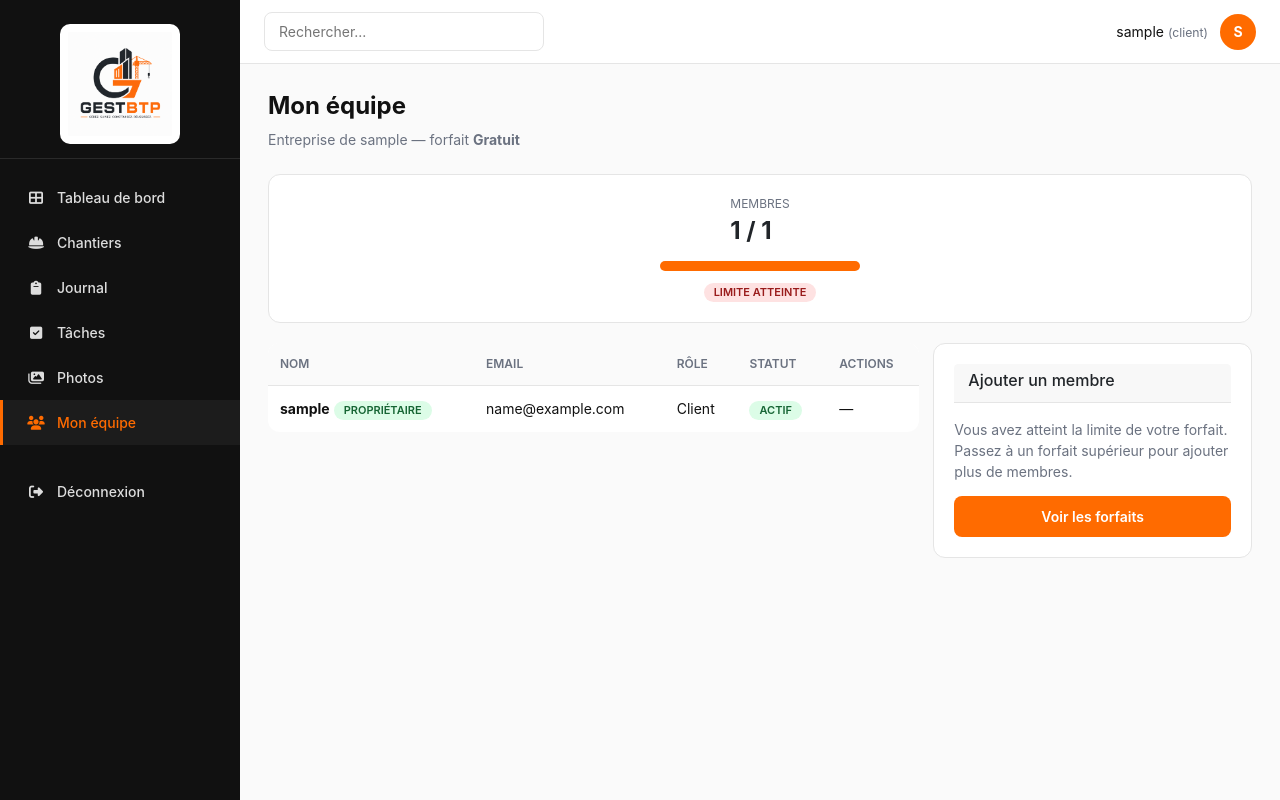
After one commit to danielzehima/gestbtp, a Flask app: page /equipe/ in a window 1280 px wide. The commit adds this page. Run offline with Flask 3, Linux system fonts and the light colour scheme; the visitor is signed in with stand-in values (Sample User, id 1); data comes from the database, SQL or seed files in the repository.

Commit message:
Team management: company owners add/remove members within plan seat limit
- New team blueprint (/equipe): owner adds members (role + initial password),
  attached to the company; remove members (deactivate + detach)
- Enforces max_utilisateurs per plan via can_add_user; seat gauge in UI
- Sidebar: 'Mon équipe' for non-admin, 'Abonnés' for admin

Co-Authored-By: Claude Opus 4.8 <noreply@anthropic.com>

```diff
--- a/app/__init__.py
+++ b/app/__init__.py
@@ -53,6 +53,7 @@ def create_app(config_name='development'):
     from app.taches.routes import taches_bp
     from app.photos.routes import photos_bp
     from app.pdf.routes import pdf_bp
+    from app.team.routes import team_bp
 
     app.register_blueprint(auth_bp, url_prefix='/auth')
     app.register_blueprint(dashboard_bp)
@@ -61,6 +62,7 @@ def create_app(config_name='development'):
     app.register_blueprint(taches_bp, url_prefix='/taches')
     app.register_blueprint(photos_bp, url_prefix='/photos')
     app.register_blueprint(pdf_bp, url_prefix='/pdf')
+    app.register_blueprint(team_bp)
 
     # Blueprints API REST (CSRF désactivé pour API JWT)
     from app.api.auth_api import auth_api
--- /dev/null
+++ b/app/team/forms.py
@@ -0,0 +1,15 @@
+from flask_wtf import FlaskForm
+from wtforms import StringField, PasswordField, SelectField, SubmitField
+from wtforms.validators import DataRequired, Email, Length, Optional
+
+
+class MembreForm(FlaskForm):
+    nom = StringField('Nom complet', validators=[DataRequired(), Length(2, 120)])
+    email = StringField('Email', validators=[DataRequired(), Email()])
+    telephone = StringField('Téléphone', validators=[Optional()])
+    role = SelectField('Rôle', choices=[
+        ('conducteur', 'Conducteur de travaux'),
+        ('client', 'Client'),
+    ])
+    password = PasswordField('Mot de passe initial', validators=[DataRequired(), Length(min=8)])
+    submit = SubmitField('Ajouter le membre')
--- /dev/null
+++ b/app/team/routes.py
@@ -0,0 +1,82 @@
+"""Gestion de l'équipe d'une entreprise (compte/tenant).
+
+Le propriétaire d'une entreprise peut ajouter / retirer des membres, dans la
+limite d'utilisateurs autorisée par son forfait (max_utilisateurs).
+"""
+from flask import Blueprint, render_template, redirect, url_for, flash, request, abort
+from flask_login import login_required, current_user
+from app.extensions import db
+from app.models.user import User, RoleEnum
+from app.services.compte_service import get_or_create_compte
+from app.utils.plans import can_add_user, plan_limit, get_compte
+from app.team.forms import MembreForm
+
+team_bp = Blueprint('team', __name__, url_prefix='/equipe')
+
+
+def _is_owner(user, compte):
+    return compte and compte.owner_id == user.id
+
+
+@team_bp.route('/', methods=['GET', 'POST'])
+@login_required
+def index():
+    # L'admin opérateur n'a pas d'entreprise : on le renvoie vers les abonnés
+    if current_user.role == RoleEnum.ADMIN:
+        return redirect(url_for('dashboard.abonnes'))
+
+    compte = get_or_create_compte(current_user)
+    owner = _is_owner(current_user, compte)
+    form = MembreForm()
+
+    if form.validate_on_submit():
+        if not owner:
+            flash("Seul le propriétaire de l'entreprise peut ajouter des membres.", 'danger')
+            return redirect(url_for('team.index'))
+        if not can_add_user(current_user):
+            limite = plan_limit(current_user, 'max_utilisateurs')
+            flash(f"Limite d'utilisateurs atteinte pour votre forfait ({limite}). "
+                  "Passez à un forfait supérieur pour ajouter plus de membres.", 'warning')
+            return redirect(url_for('team.index'))
+        if User.query.filter_by(email=form.email.data.lower()).first():
+            flash("Cet email est déjà utilisé.", 'danger')
+            return redirect(url_for('team.index'))
+
+        membre = User(
+            nom=form.nom.data,
+            email=form.email.data.lower(),
+            telephone=form.telephone.data,
+            role=RoleEnum(form.role.data),
+            compte_id=compte.id,
+        )
+        membre.set_password(form.password.data)
+        db.session.add(membre)
+        db.session.commit()
+        flash(f"{membre.nom} a été ajouté à votre équipe.", 'success')
+        return redirect(url_for('team.index'))
+
+    membres = compte.membres.order_by(User.date_creation.asc()).all()
+    limite = plan_limit(current_user, 'max_utilisateurs')
+    return render_template('team/index.html',
+                           compte=compte, membres=membres, form=form,
+                           owner=owner, limite=limite,
+                           places_utilisees=len(membres),
+                           peut_ajouter=can_add_user(current_user))
+
+
+@team_bp.route('/<int:id>/retirer', methods=['POST'])
+@login_required
+def retirer(id):
+    compte = get_compte(current_user)
+    if not _is_owner(current_user, compte):
+        abort(403)
+    membre = User.query.get_or_404(id)
+    # garde-fous : pas soi-même, pas un membre d'une autre entreprise, pas le propriétaire
+    if membre.id == current_user.id or membre.compte_id != compte.id or membre.id == compte.owner_id:
+        flash("Ce membre ne peut pas être retiré.", 'danger')
+        return redirect(url_for('team.index'))
+    membre.compte_id = None
+    membre.actif = False
+    db.session.commit()
+    flash(f"{membre.nom} a été retiré de l'équipe.", 'info')
+    return redirect(url_for('team.index'))
--- a/app/templates/base.html
+++ b/app/templates/base.html
@@ -21,6 +21,11 @@
       <a href="{{ url_for('journal.liste') }}" class="{{ 'active' if 'journal' in (request.endpoint or '') }}"><i class="fas fa-clipboard"></i> Journal</a>
       <a href="{{ url_for('taches.liste') }}" class="{{ 'active' if 'taches' in (request.endpoint or '') }}"><i class="fas fa-check-square"></i> Tâches</a>
       <a href="{{ url_for('photos.index') }}" class="{{ 'active' if 'photos' in (request.endpoint or '') }}"><i class="fas fa-images"></i> Photos</a>
+      {% if current_user.role.value != 'admin' %}
+      <a href="{{ url_for('team.index') }}" class="{{ 'active' if 'team' in (request.endpoint or '') }}"><i class="fas fa-users"></i> Mon équipe</a>
+      {% else %}
+      <a href="{{ url_for('dashboard.abonnes') }}" class="{{ 'active' if request.endpoint=='dashboard.abonnes' }}"><i class="fas fa-building"></i> Abonnés</a>
+      {% endif %}
 
       {% if current_user.is_admin %}
       <hr style="border-color: #2a2a2a; margin: 10px 24px;">
--- /dev/null
+++ b/app/templates/team/index.html
@@ -0,0 +1,84 @@
+{% extends 'base.html' %}
+{% block title %}Mon équipe - GESTBTP{% endblock %}
+{% block content %}
+<h1 class="page-title">Mon équipe</h1>
+<p class="page-subtitle">{{ compte.nom }} — forfait <strong>{{ compte.plan.value|capitalize }}</strong></p>
+
+<!-- Jauge de places -->
+<div class="card" style="display:flex;align-items:center;justify-content:space-between;flex-wrap:wrap;gap:12px">
+  <div>
+    <div class="label" style="color:var(--text-muted);font-size:12px;text-transform:uppercase">Membres</div>
+    <div style="font-size:24px;font-weight:700">
+      {{ places_utilisees }}{% if limite is not none %} / {{ limite }}{% else %} / ∞{% endif %}
+    </div>
+  </div>
+  {% if limite is not none %}
+  <div style="flex:1;min-width:200px;max-width:400px">
+    <div style="height:10px;background:#eee;border-radius:5px;overflow:hidden">
+      <div style="height:100%;background:var(--primary);width:{{ (places_utilisees / limite * 100)|round|int if limite else 0 }}%"></div>
+    </div>
+  </div>
+  {% endif %}
+  {% if not peut_ajouter %}
+    <span class="badge badge-critique">Limite atteinte</span>
+  {% endif %}
+</div>
+
+<div class="row g-3">
+  <!-- Liste des membres -->
+  <div class="col-lg-8">
+    <table class="data">
+      <thead><tr><th>Nom</th><th>Email</th><th>Rôle</th><th>Statut</th>{% if owner %}<th>Actions</th>{% endif %}</tr></thead>
+      <tbody>
+        {% for m in membres %}
+        <tr>
+          <td><strong>{{ m.nom }}</strong>{% if m.id == compte.owner_id %} <span class="badge badge-en_cours">Propriétaire</span>{% endif %}</td>
+          <td>{{ m.email }}</td>
+          <td>{{ m.role.value|capitalize }}</td>
+          <td>{% if m.actif %}<span class="badge badge-en_cours">Actif</span>{% else %}<span class="badge badge-bloque">Inactif</span>{% endif %}</td>
+          {% if owner %}
+          <td>
+            {% if m.id != compte.owner_id %}
+            <form method="post" action="{{ url_for('team.retirer', id=m.id) }}" data-confirm="Retirer ce membre de l'équipe ?" style="display:inline">
+              <input type="hidden" name="csrf_token" value="{{ csrf_token() }}">
+              <button class="btn btn-danger btn-sm"><i class="fas fa-user-minus"></i></button>
+            </form>
+            {% else %}—{% endif %}
+          </td>
+          {% endif %}
+        </tr>
+        {% else %}
+        <tr><td colspan="5" style="text-align:center;padding:30px;color:var(--text-muted)">Aucun membre.</td></tr>
+        {% endfor %}
+      </tbody>
+    </table>
+  </div>
+
+  <!-- Formulaire d'ajout (propriétaire uniquement) -->
+  <div class="col-lg-4">
+    {% if owner %}
+    <div class="card">
+      <div class="card-header"><h2 style="font-size:16px;margin:0">Ajouter un membre</h2></div>
+      {% if peut_ajouter %}
+      <form method="post">
+        {{ form.hidden_tag() }}
+        <div class="form-group">{{ form.nom.label }} {{ form.nom(class="form-control") }}</div>
+        <div class="form-group">{{ form.email.label }} {{ form.email(class="form-control") }}</div>
+        <div class="form-group">{{ form.telephone.label }} {{ form.telephone(class="form-control") }}</div>
+        <div class="form-group">{{ form.role.label }} {{ form.role(class="form-select") }}</div>
+        <div class="form-group">{{ form.password.label }} {{ form.password(class="form-control") }}</div>
+        {{ form.submit(class="btn btn-primary", style="width:100%;justify-content:center") }}
+      </form>
+      {% else %}
+      <p style="color:var(--text-muted)">Vous avez atteint la limite de votre forfait. Passez à un forfait supérieur pour ajouter plus de membres.</p>
+      <a href="{{ url_for('dashboard.root') }}#pricing" class="btn btn-primary" style="width:100%;justify-content:center">Voir les forfaits</a>
+      {% endif %}
+    </div>
+    {% else %}
+    <div class="card" style="color:var(--text-muted)">
+      Seul le propriétaire de l'entreprise peut gérer les membres.
+    </div>
+    {% endif %}
+  </div>
+</div>
+{% endblock %}
```
Also changed, not shown: app/team/__init__.py (added).
